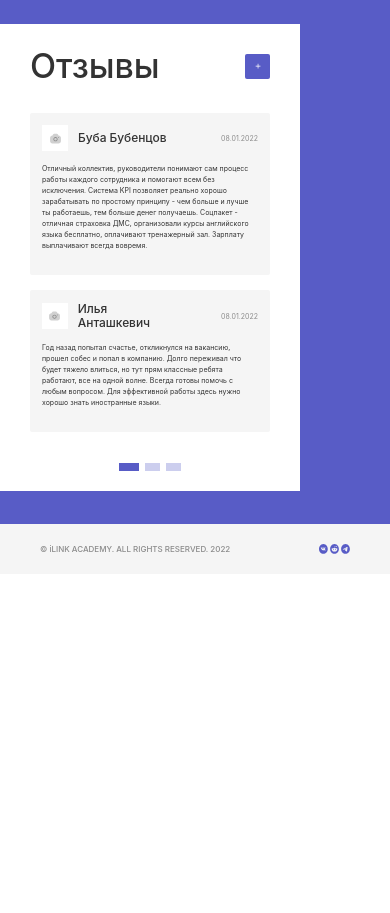
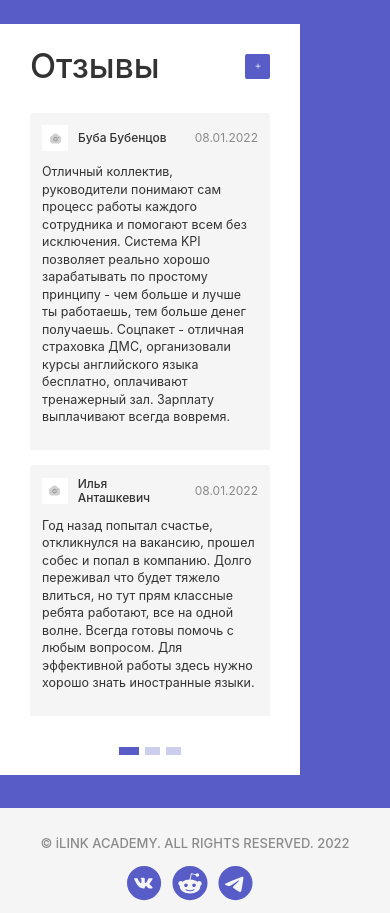
Before and after one commit to githorder/internship_project, a React (Create React App) app: page / in a window 390 px wide. Shown: the part 980-1893 px from the top of the page. Before the commit the page ends 1554 px from the top, so only its background shows below. Built offline with nearby package versions, Linux system fonts and the light colour scheme.

Commit message:
fixing font review footer

```diff
--- a/src/components/LayoutComponents/Footer/Footer.css
+++ b/src/components/LayoutComponents/Footer/Footer.css
@@ -15,7 +15,7 @@
 }
 
 .socialmedia_container {
-  width: 10%;
+  width: 15%;
   display: flex;
   justify-content: space-between;
   align-items: center;
@@ -23,5 +23,27 @@
 
 .socialmedia_container img {
   cursor: pointer;
-  width: 30%;
+  width: 4vw;
 }
+
+@media only screen and (max-width: 425px) {
+  .footer {
+    flex-direction: column;
+    padding: 2.4rem 1rem;
+  }
+
+  .footer h3 {
+    font-size: 2.6rem;
+    line-height: 4rem;
+  }
+
+  .socialmedia_container {
+    width: 100%;
+    justify-content: center;
+  }
+
+  .socialmedia_container img {
+    width: 9vw;
+    margin-right: 2rem;
+  }
+}
--- a/src/components/Review/Review.css
+++ b/src/components/Review/Review.css
@@ -59,6 +59,16 @@
     width: 100%;
     margin-bottom: 3rem;
   }
+
+  .review_description {
+    font-size: 2.5rem;
+    line-height: 3.5rem;
+  }
+
+  .review_profile_date {
+    font-size: 2.4rem;
+    line-height: 3.2rem;
+  }
 }
 
 @media only screen and (min-width: 641px) and (max-width: 930px) {
```
